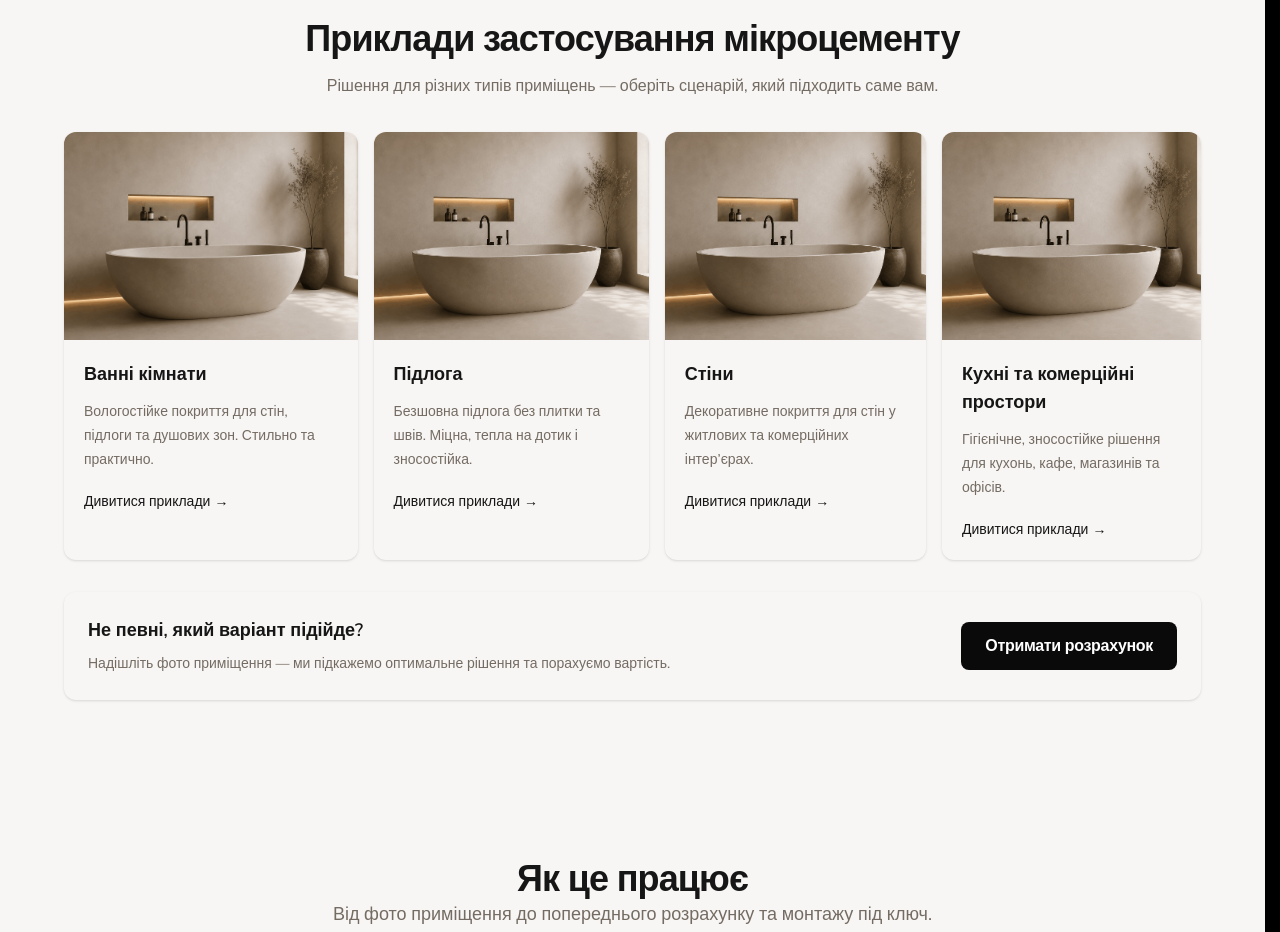
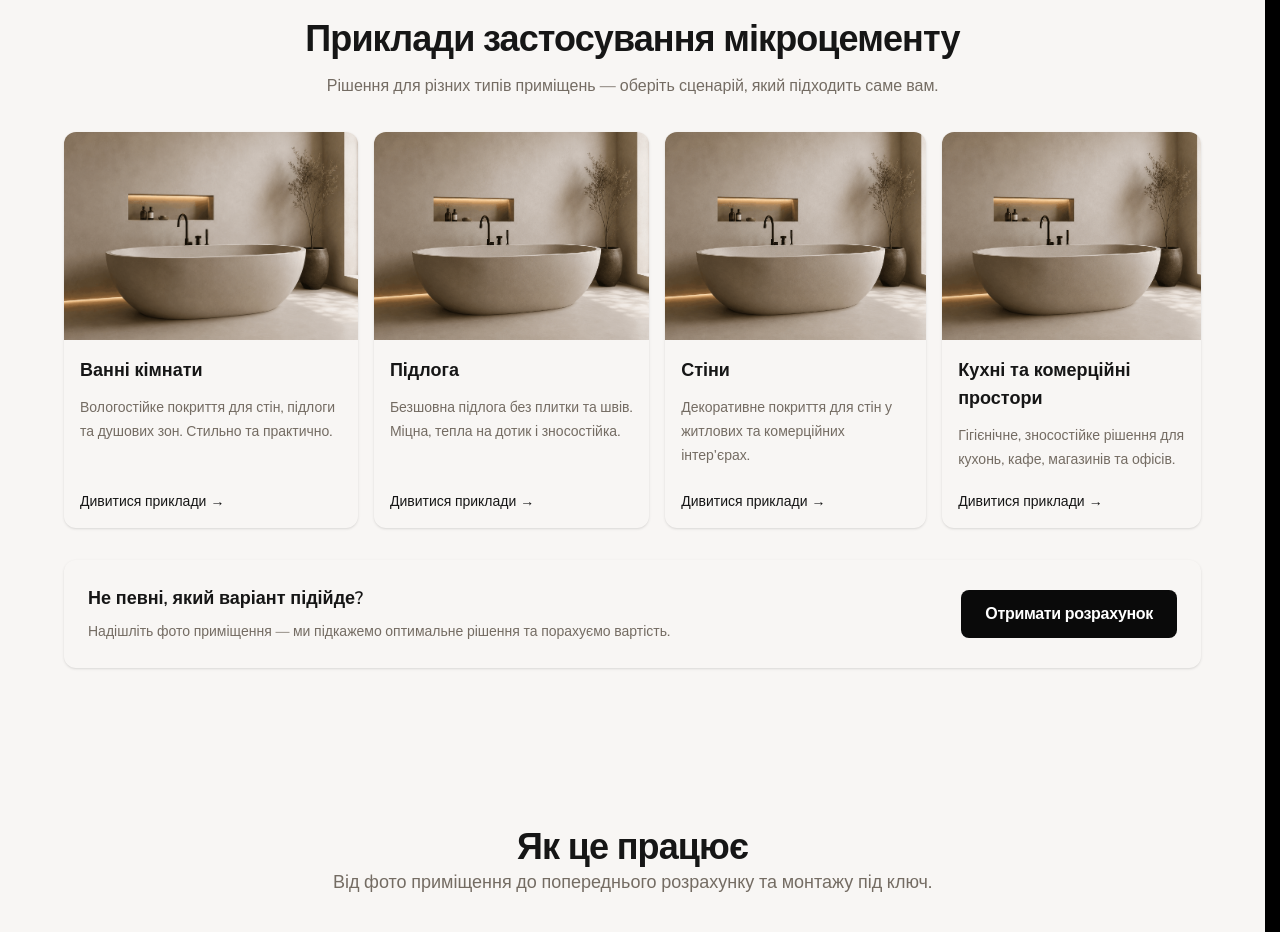
Before and after one commit to Sashko-kapillar/leadgen-microcement-lviv, a React (Vite) app: page / in a window 1280 px wide. Shown: the part 1500-2432 px from the top of the page. Built offline with nearby package versions, Linux system fonts and the light colour scheme.

Commit message:
fix fixed flex-direction in the application section

```diff
--- a/src/components/Applications/ApplicationCard.tsx
+++ b/src/components/Applications/ApplicationCard.tsx
@@ -6,7 +6,7 @@ type ApplicationCardProps = {
 
 const ApplicationCard = ({ item }: ApplicationCardProps) => {
   return (
-    <article className="bg-bg-light overflow-hidden rounded-xl shadow-sm">
+    <article className="bg-bg-light flex flex-col overflow-hidden rounded-xl shadow-sm">
       <img
         src={item.image}
         alt={item.imageAlt}
@@ -14,7 +14,7 @@ const ApplicationCard = ({ item }: ApplicationCardProps) => {
         loading="lazy"
       />
 
-      <div className="flex flex-col justify-between p-5">
+      <div className="flex flex-1 flex-col justify-between p-4">
         <div>
           <h3 className="text-text-main text-lg font-semibold">{item.title}</h3>
           <p className="text-text-muted mt-3 text-sm leading-6">{item.text}</p>
```
